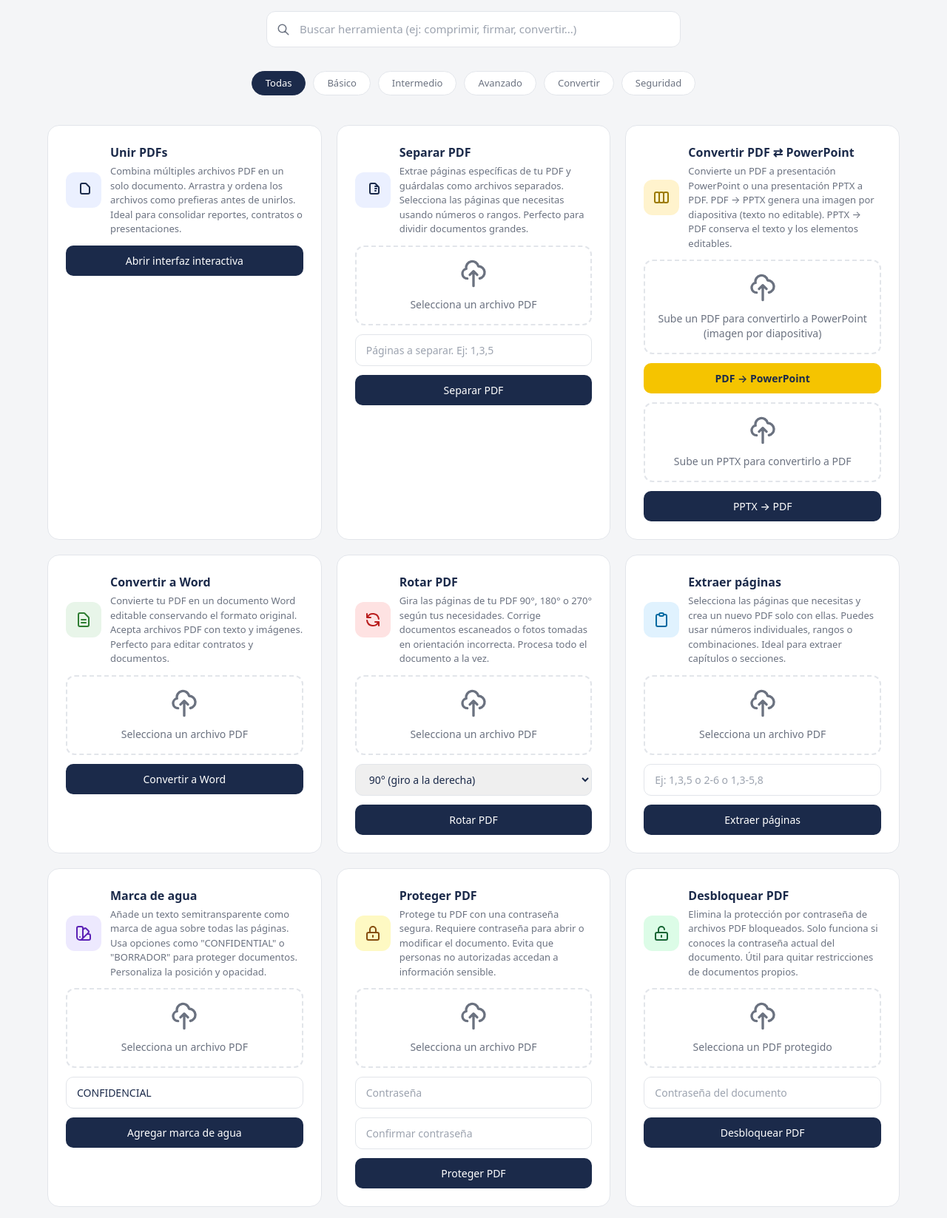
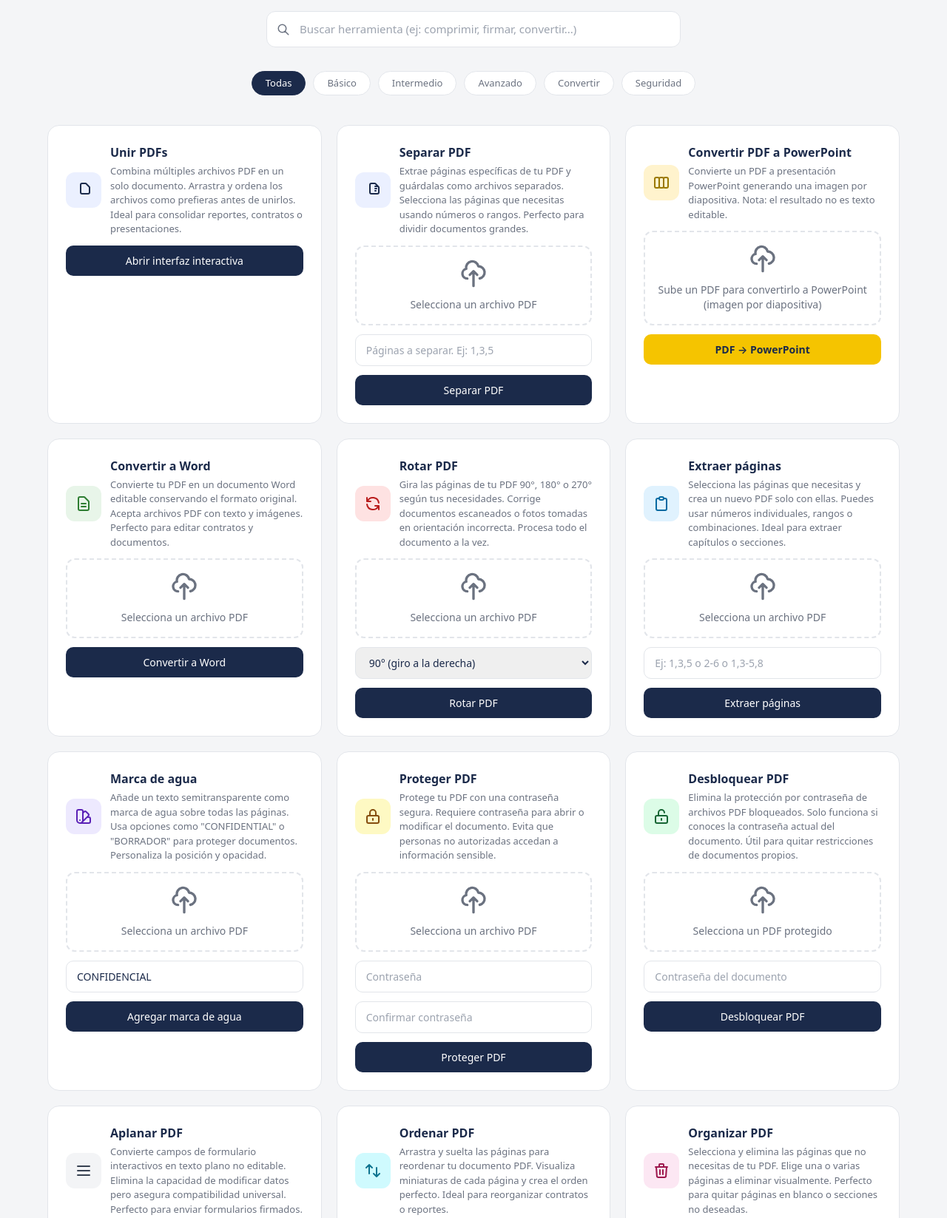
Before and after one commit to ImpreCode1/PDFimpresistem, a Flask app: page / in a window 1280 px wide. Shown: the part 295-1942 px from the top of the page at 74% size. Run offline with Flask 3, Linux system fonts and the light colour scheme; some libraries are stand-ins or nearby versions.

Commit message:
refactor: eliminar conversión PPTX a PDF y ajustar documentación en la interfaz

```diff
--- a/routes/main.py
+++ b/routes/main.py
@@ -10,7 +10,6 @@ from pptx import Presentation
 from pptx.util import Inches
 import os
 import re
-import subprocess
 import io
 
 main_bp = Blueprint('main', __name__)
@@ -258,75 +257,8 @@ def pdf_to_pptx():
     return render_template('index.html', output_file=f'/download/{output_filename}')
 
 
-@main_bp.route('/pptx_to_pdf', methods=['POST'])
-def pptx_to_pdf():
-    """
-    Convierte una presentación PowerPoint (.pptx) a PDF.
-
-    Invoca LibreOffice en modo headless para realizar la conversión,
-    preservando el texto y elementos editables como contenido del PDF.
-
-    Args:
-        pptx_file (file): Archivo PPTX a convertir.
-
-    Returns:
-        Response: Template con enlace al archivo PDF generado.
-
-    Raises:
-        400: Si no se selecciona archivo o no es PPTX.
-        500: Si LibreOffice falla, se agota el tiempo o no genera el PDF.
-    """
-    if 'pptx_file' not in request.files:
-        return 'No se ha seleccionado un archivo.', 400
-
-    file = request.files['pptx_file']
-
-    if file.filename == '' or not file.filename.lower().endswith('.pptx'):
-        return 'Por favor, suba un archivo PPTX.', 400
-
-    pptx_filename = secure_filename(file.filename)
-    pptx_path = os.path.join(UPLOAD_FOLDER, pptx_filename)
-    file.save(pptx_path)
-
-    nombre_base = os.path.splitext(pptx_filename)[0]
-    output_filename = nombre_base + '.pdf'
-    output_path = os.path.join(OUTPUT_FOLDER, output_filename)
-
-    # Ruta del binario de LibreOffice. En Linux (Docker) está en PATH;
-    # en Windows se busca en la ubicación típica de instalación.
-    libreoffice_bin = 'libreoffice'
-    if os.name == 'nt':
-        rutas_windows = [
-            r'C:\Program Files\LibreOffice\program\soffice.exe',
-            r'C:\Program Files (x86)\LibreOffice\program\soffice.exe',
-        ]
-        for ruta in rutas_windows:
-            if os.path.exists(ruta):
-                libreoffice_bin = ruta
-                break
-
-    try:
-        subprocess.run(
-            [
-                libreoffice_bin,
-                '--headless',
-                '--convert-to', 'pdf',
-                '--outdir', OUTPUT_FOLDER,
-                pptx_path
-            ],
-            check=True,
-            timeout=120,
-            capture_output=True
-        )
-    except subprocess.TimeoutExpired:
-        return 'La conversión tardó demasiado. Intenta con un archivo más pequeño.', 500
-    except (subprocess.CalledProcessError, FileNotFoundError) as e:
-        return f'No se pudo convertir el archivo con LibreOffice: {str(e)}', 500
-
-    if not os.path.exists(output_path):
-        return 'LibreOffice no generó el PDF esperado.', 500
-
-    # Limpiar Mark of the Web del archivo generado (no-op en Linux/Docker)
-    eliminar_motw(output_path)
-
-    return render_template('index.html', output_file=f'/download/{output_filename}')
+# NOTA: No existe ruta /pptx_to_pdf (conversión PPTX -> PDF) a propósito.
+# La conversión a PDF de presentaciones se cubre de forma nativa con
+# PowerPoint de escritorio ("Guardar como > PDF"), y así se evita la
+# dependencia de LibreOffice (--headless --convert-to pdf), que no está
+# instalado ni en plattstest ni en producción.
--- a/templates/index.html
+++ b/templates/index.html
@@ -225,8 +225,12 @@
                     <button id="separarPdfBtn" class="btn-primary">Separar PDF</button>
                 </div>
 
-                <!-- Convertir PDF a PowerPoint y PPTX a PDF -->
-                <div class="tool-card" data-cat="convertir" data-name="convertir ppt powerpoint presentacion pdf a pptx pptx a pdf">
+                <!-- Convertir PDF a PowerPoint -->
+                <!-- NOTA: No existe herramienta PPTX -> PDF. La conversión de
+                     presentaciones a PDF se hace de forma nativa con PowerPoint
+                     de escritorio (Guardar como > PDF), evitando la dependencia
+                     de LibreOffice que no está instalada en los equipos. -->
+                <div class="tool-card" data-cat="convertir" data-name="convertir ppt powerpoint presentacion pdf a pptx">
                     <div style="display:flex; align-items:center; gap:12px;">
                         <div class="icon-box" style="background:#FFF3CD;">
                             <svg class="w-6 h-6" fill="none" stroke="#9A7800" viewBox="0 0 24 24">
@@ -234,8 +238,8 @@
                             </svg>
                         </div>
                         <div>
-                            <h3 style="font-size:16px; font-weight:700; color:var(--color-text); margin:0;">Convertir PDF ⇄ PowerPoint</h3>
-                            <p style="font-size:13px; color:var(--color-muted); margin:4px 0 0;">Convierte un PDF a presentación PowerPoint o una presentación PPTX a PDF. PDF → PPTX genera una imagen por diapositiva (texto no editable). PPTX → PDF conserva el texto y los elementos editables.</p>
+                            <h3 style="font-size:16px; font-weight:700; color:var(--color-text); margin:0;">Convertir PDF a PowerPoint</h3>
+                            <p style="font-size:13px; color:var(--color-muted); margin:4px 0 0;">Convierte un PDF a presentación PowerPoint generando una imagen por diapositiva. Nota: el resultado no es texto editable.</p>
                         </div>
                     </div>
 
@@ -251,20 +255,6 @@
                             </label>
                         </div>
                         <button type="submit" class="btn-accent">PDF → PowerPoint</button>
-                    </form>
-
-                    <!-- PPTX -> PDF -->
-                    <form action="/pptx_to_pdf" method="POST" enctype="multipart/form-data" style="display:flex; flex-direction:column; gap:12px;">
-                        <div style="border: 2px dashed var(--color-border); border-radius: 12px; padding: 16px; text-align: center; transition: border-color 0.2s;">
-                            <input type="file" name="pptx_file" id="pptx_to_pdf" accept=".pptx" class="hidden" required>
-                            <label for="pptx_to_pdf" class="cursor-pointer" style="display: block;">
-                                <svg class="w-10 h-10 mx-auto mb-3" style="color:var(--color-muted);" fill="none" stroke="currentColor" viewBox="0 0 24 24">
-                                    <path stroke-linecap="round" stroke-linejoin="round" stroke-width="2" d="M7 16a4 4 0 01-.88-7.903A5 5 0 1115.9 6L16 6a5 5 0 011 9.9M15 13l-3-3m0 0l-3 3m3-3v12"></path>
-                                </svg>
-                                <p class="text-sm" style="color:var(--color-muted);">Sube un PPTX para convertirlo a PDF</p>
-                            </label>
-                        </div>
-                        <button type="submit" class="btn-primary">PPTX → PDF</button>
                     </form>
                 </div>
 
```
Also changed, not shown: 1 other file.
